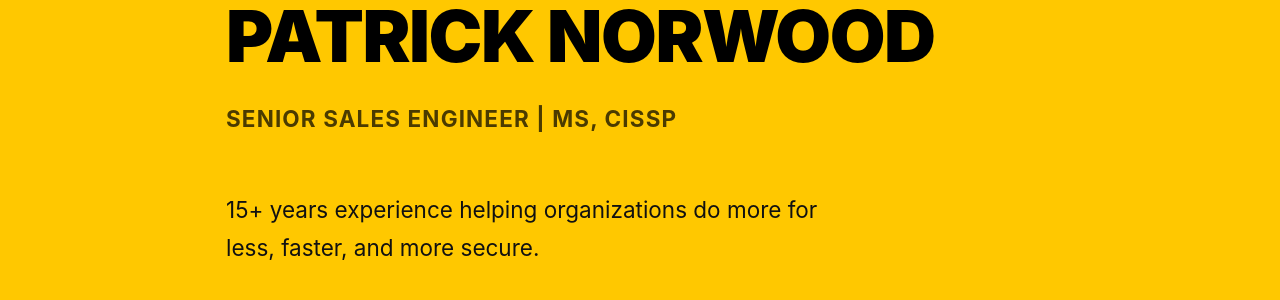
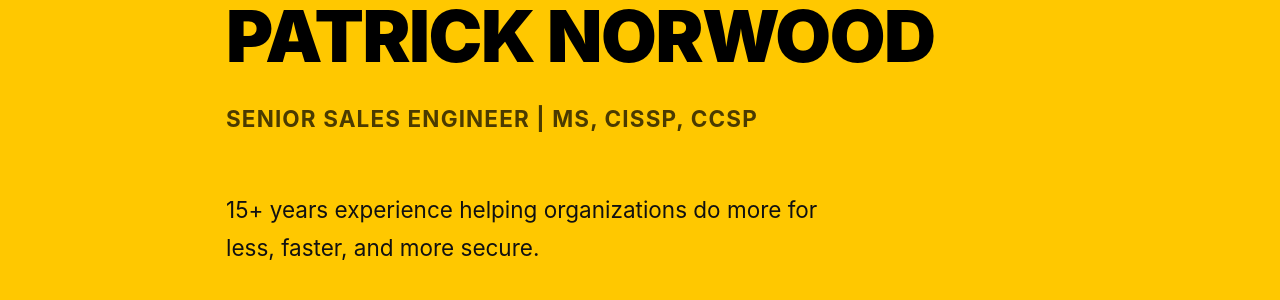
Before and after one commit to phnorwood/phnorwood.github.io, a Jekyll site: the page built from index.html, in a window 1280 px wide and 900 px high. Shown: the part 190-490 px from the top of the window. Built offline with Jekyll 4.4.1, drawn with Linux system fonts in a browser that asks for light colours; the list of posts is cut into pages by our own code.

Commit message:
Update _config.yml

```diff
--- a/_config.yml
+++ b/_config.yml
@@ -1,6 +1,6 @@
 # Site Settings
 title: Patrick Norwood
-tagline: Senior Sales Engineer | MS, CISSP
+tagline: Senior Sales Engineer | MS, CISSP, CCSP
 description: Portfolio of Patrick Norwood - Senior Sales Engineer specializing in Cloud Security, Privileged Access Management, and Infrastructure as Code.
 author: Patrick Norwood
 #email: patrick.norwood@example.com
```
